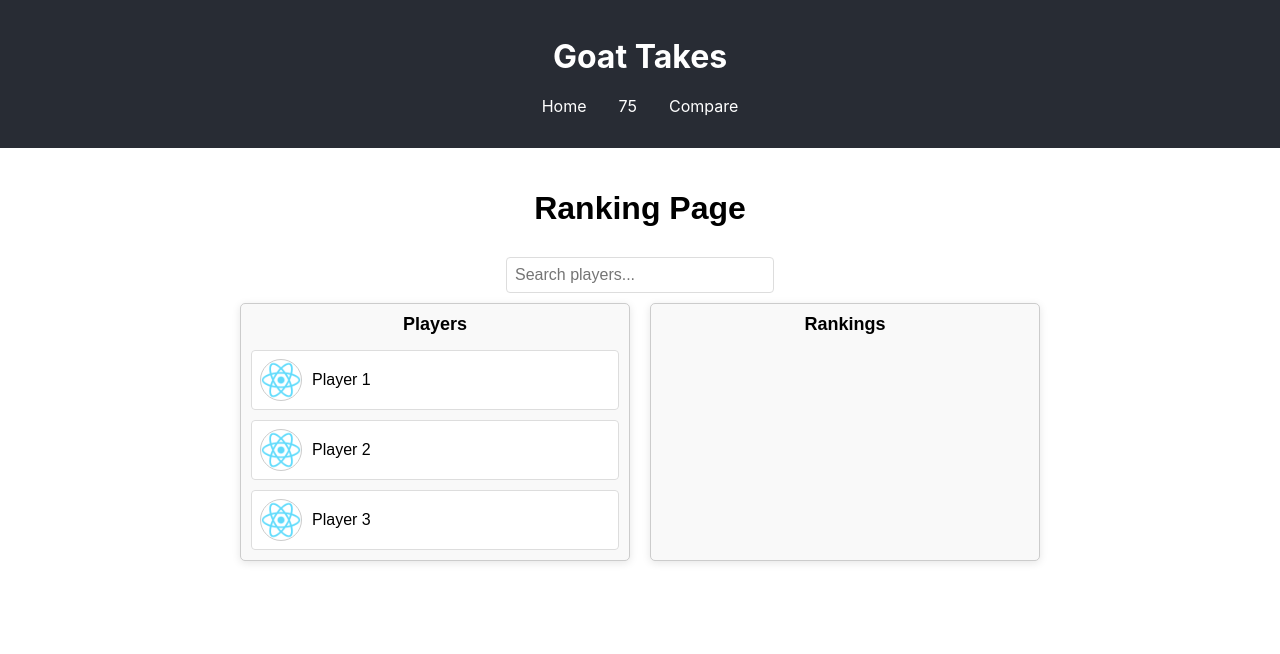
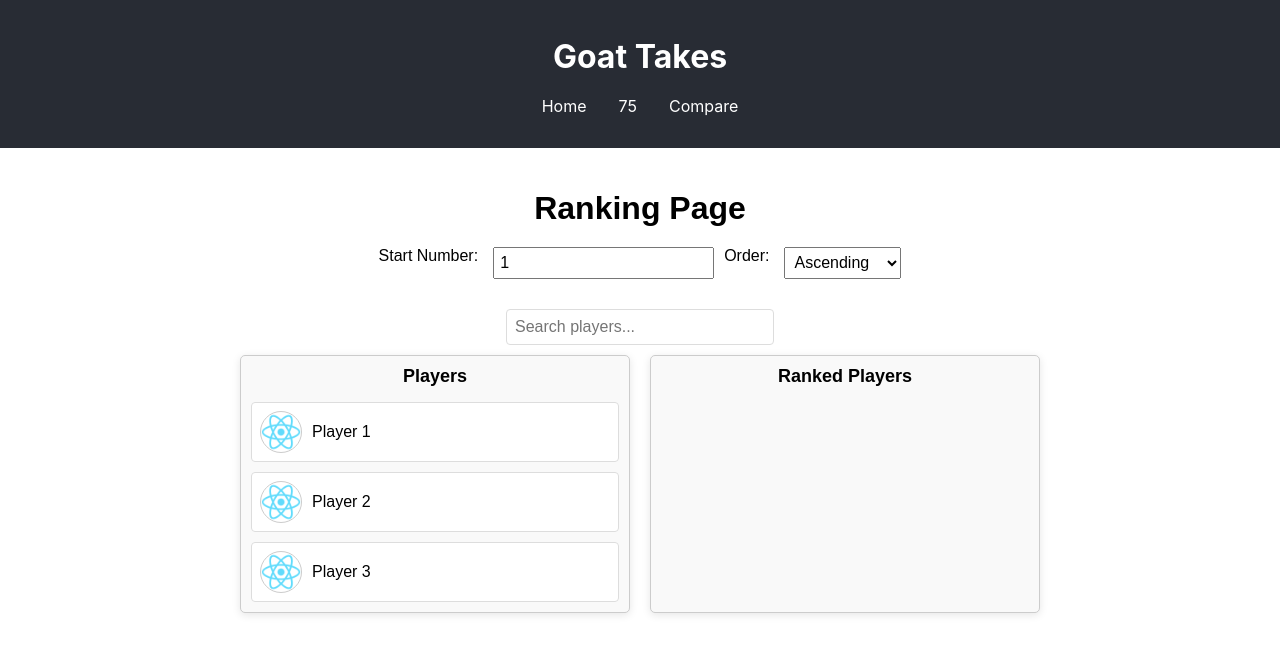
Before and after one commit to Vann-Calhoune/GoatTakes2, a React (Create React App) app: page /75 in a window 1280 px wide. Shown: the top 654 px of the page. Built offline with nearby package versions, Linux system fonts and the light colour scheme.

Commit message:
rank bones in place

```diff
--- /dev/null
+++ b/src/components/PlayerList.css
@@ -0,0 +1,42 @@
+.player-list-container {
+  width: 100%;
+}
+
+.search-input {
+  display: block;
+  margin-bottom: 10px;
+  padding: 8px;
+  font-size: 16px;
+  width: 100%;
+  border: 1px solid #ddd;
+  border-radius: 4px;
+}
+
+.player-list {
+  display: flex;
+  flex-direction: column;
+  gap: 10px;
+}
+
+.player-item {
+  display: flex;
+  align-items: center;
+  padding: 8px;
+  border: 1px solid #ddd;
+  border-radius: 4px;
+  background-color: #fff;
+  cursor: grab;
+  transition: background-color 0.2s ease;
+}
+
+.player-item:hover {
+  background-color: #f0f0f0;
+}
+
+.player-img {
+  width: 40px;
+  height: 40px;
+  margin-right: 10px;
+  border-radius: 50%;
+  border: 1px solid #ccc;
+}
--- /dev/null
+++ b/src/components/PlayerList.js
@@ -0,0 +1,34 @@
+import React from 'react';
+import { Draggable } from '@hello-pangea/dnd';
+
+const PlayerList = ({ players }) => {
+  return (
+    <div className="player-list">
+      {players.map((player, index) => (
+        <Draggable
+          key={player.id}
+          draggableId={player.id}
+          index={index}
+        >
+          {(provided) => (
+            <div
+              ref={provided.innerRef}
+              {...provided.draggableProps}
+              {...provided.dragHandleProps}
+              className="player-item"
+            >
+              <img
+                src={player.img}
+                alt={player.name}
+                className="player-img"
+              />
+              <span>{player.name}</span>
+            </div>
+          )}
+        </Draggable>
+      ))}
+    </div>
+  );
+};
+
+export default PlayerList;
--- /dev/null
+++ b/src/components/RankingSettings.js
@@ -0,0 +1,28 @@
+import React from 'react';
+
+const RankingSettings = ({ startNumber, order, onStartNumberChange, onOrderChange }) => {
+  return (
+    <div className="ranking-settings">
+      <label htmlFor="start-number">Start Number: </label>
+      <input
+        type="number"
+        id="start-number"
+        value={startNumber}
+        onChange={(e) => onStartNumberChange(Number(e.target.value))}
+        min="1"
+      />
+
+      <label htmlFor="order">Order: </label>
+      <select
+        id="order"
+        value={order}
+        onChange={(e) => onOrderChange(e.target.value)}
+      >
+        <option value="ascending">Ascending</option>
+        <option value="descending">Descending</option>
+      </select>
+    </div>
+  );
+};
+
+export default RankingSettings;
--- a/src/pages/Ranking.css
+++ b/src/pages/Ranking.css
@@ -1,5 +1,3 @@
-/* src/pages/Ranking.css */
-
 .ranking-page {
   display: flex;
   flex-direction: column;
@@ -21,11 +19,14 @@ h1 {
   border-radius: 4px;
 }
 
+.players-container {
+  width: 100%;
+  max-width: 800px;
+}
+
 .containers {
   display: flex;
   gap: 20px;
-  width: 100%;
-  max-width: 800px;
   justify-content: space-between;
 }
 
@@ -35,9 +36,9 @@ h1 {
   border: 1px solid #ccc;
   border-radius: 5px;
   background-color: #f9f9f9;
-  overflow-y: auto; /* Enables vertical auto-scrolling */
-  max-height: 500px; /* Sets the maximum height to allow scrolling */
-  min-height: 200px; /* Ensures the container maintains a minimum height */
+  overflow-y: auto;
+  max-height: 500px;
+  min-height: 200px;
   box-shadow: 0 2px 8px rgba(0, 0, 0, 0.1);
 }
 
@@ -78,21 +79,22 @@ h2 {
 }
 
 .rank-number {
-  font-weight: bold;
+  font-size: 20px;
   margin-right: 10px;
-  color: #333;
 }
 
-.empty-spot {
+.ranking-settings {
   display: flex;
-  align-items: center;
-  justify-content: center;
-  height: 40px;
-  color: #999;
-  border: 1px dashed #ddd;
-  border-radius: 4px;
+  gap: 10px;
+  margin-bottom: 20px;
 }
 
-.drop-spot-over {
-  background-color: #e0ffe0; /* Highlight when over */
+.ranking-settings label {
+  margin-right: 5px;
 }
+
+.ranking-settings input,
+.ranking-settings select {
+  padding: 5px;
+  font-size: 16px;
+}
--- a/src/pages/Ranking.js
+++ b/src/pages/Ranking.js
@@ -1,5 +1,7 @@
 import React, { useState } from 'react';
 import { DragDropContext, Droppable, Draggable } from '@hello-pangea/dnd';
+import PlayerList from '../components/PlayerList';
+import RankingSettings from '../components/RankingSettings';
 import './Ranking.css';
 
 const initialPlayers = [
@@ -12,30 +14,26 @@ function Ranking() {
   const [players, setPlayers] = useState(initialPlayers);
   const [rankedPlayers, setRankedPlayers] = useState([]);
   const [search, setSearch] = useState('');
+  const [startNumber, setStartNumber] = useState(1);
+  const [order, setOrder] = useState('ascending');
 
-  // Filter players based on search input
   const filteredPlayers = players.filter((player) =>
     player.name.toLowerCase().includes(search.toLowerCase())
   );
 
-  // Function to handle drag end event
   const handleDragEnd = (result) => {
     const { source, destination } = result;
 
-    // If no destination, exit
     if (!destination) return;
 
-    // If the player is dragged within the same container and position doesn't change, exit
     if (
       source.droppableId === destination.droppableId &&
       source.index === destination.index
     )
       return;
 
-    // Copy of player arrays
     let sourceList, setSourceList, destinationList, setDestinationList;
 
-    // Define which lists are being interacted with based on droppable IDs
     if (source.droppableId === 'players') {
       sourceList = players;
       setSourceList = setPlayers;
@@ -52,13 +50,9 @@ function Ranking() {
       setDestinationList = setRankedPlayers;
     }
 
-    // Clone items from both source and destination
     const [movedItem] = sourceList.splice(source.index, 1);
-
-    // Insert the moved item into the destination list
     destinationList.splice(destination.index, 0, movedItem);
 
-    // Update the state of both lists
     setSourceList([...sourceList]);
     setDestinationList([...destinationList]);
   };
@@ -67,7 +61,14 @@ function Ranking() {
     <div className="ranking-page">
       <h1>Ranking Page</h1>
 
-      {/* Search input */}
+      <RankingSettings
+        startNumber={startNumber}
+        order={order}
+        onStartNumberChange={setStartNumber}
+        onOrderChange={setOrder}
+      />
+
+      <div className="players-container">
         <input
           type="text"
           placeholder="Search players..."
@@ -76,10 +77,8 @@ function Ranking() {
           className="search-input"
         />
 
-      {/* DragDropContext to handle the dragging and dropping */}
         <DragDropContext onDragEnd={handleDragEnd}>
           <div className="containers">
-          {/* Droppable for unranked players */}
             <Droppable droppableId="players">
               {(provided) => (
                 <div
@@ -88,8 +87,29 @@ function Ranking() {
                   className="droppable-container"
                 >
                   <h2>Players</h2>
+                  <PlayerList players={filteredPlayers} />
+                  {provided.placeholder}
+                </div>
+              )}
+            </Droppable>
+
+            <Droppable droppableId="rankedPlayers">
+              {(provided) => (
+                <div
+                  ref={provided.innerRef}
+                  {...provided.droppableProps}
+                  className="droppable-container"
+                >
+                  <h2>Ranked Players</h2>
                   <div className="player-list">
-                  {filteredPlayers.map((player, index) => (
+                    {rankedPlayers
+                      .slice()
+                      .sort((a, b) =>
+                        order === 'ascending'
+                          ? a.index - b.index
+                          : b.index - a.index
+                      )
+                      .map((player, index) => (
                         <Draggable
                           key={player.id}
                           draggableId={player.id}
@@ -102,46 +122,9 @@ function Ranking() {
                               {...provided.dragHandleProps}
                               className="player-item"
                             >
-                          <img
-                            src={player.img}
-                            alt={player.name}
-                            className="player-img"
-                          />
-                          <span>{player.name}</span>
-                        </div>
-                      )}
-                    </Draggable>
-                  ))}
-                  {provided.placeholder}
-                </div>
-              </div>
-            )}
-          </Droppable>
-
-          {/* Droppable for ranked players */}
-          <Droppable droppableId="rankedPlayers">
-            {(provided) => (
-              <div
-                ref={provided.innerRef}
-                {...provided.droppableProps}
-                className="droppable-container"
-              >
-                <h2>Rankings</h2>
-                <div className="player-list">
-                  {rankedPlayers.map((player, index) => (
-                    <Draggable
-                      key={player.id}
-                      draggableId={player.id}
-                      index={index}
-                    >
-                      {(provided) => (
-                        <div
-                          ref={provided.innerRef}
-                          {...provided.draggableProps}
-                          {...provided.dragHandleProps}
-                          className="player-item"
-                        >
-                          <span className="rank-number">{index + 1}</span>
+                              <span className="rank-number">
+                                {order === 'ascending' ? startNumber + index : startNumber + rankedPlayers.length - 1 - index}
+                              </span>
                               <img
                                 src={player.img}
                                 alt={player.name}
@@ -160,6 +143,7 @@ function Ranking() {
           </div>
         </DragDropContext>
       </div>
+    </div>
   );
 }
 
```
Also changed, not shown: src/components/RankingContainer.js (added, +34 -0 lines). Lines whose indentation alone changed are shown as unchanged.
